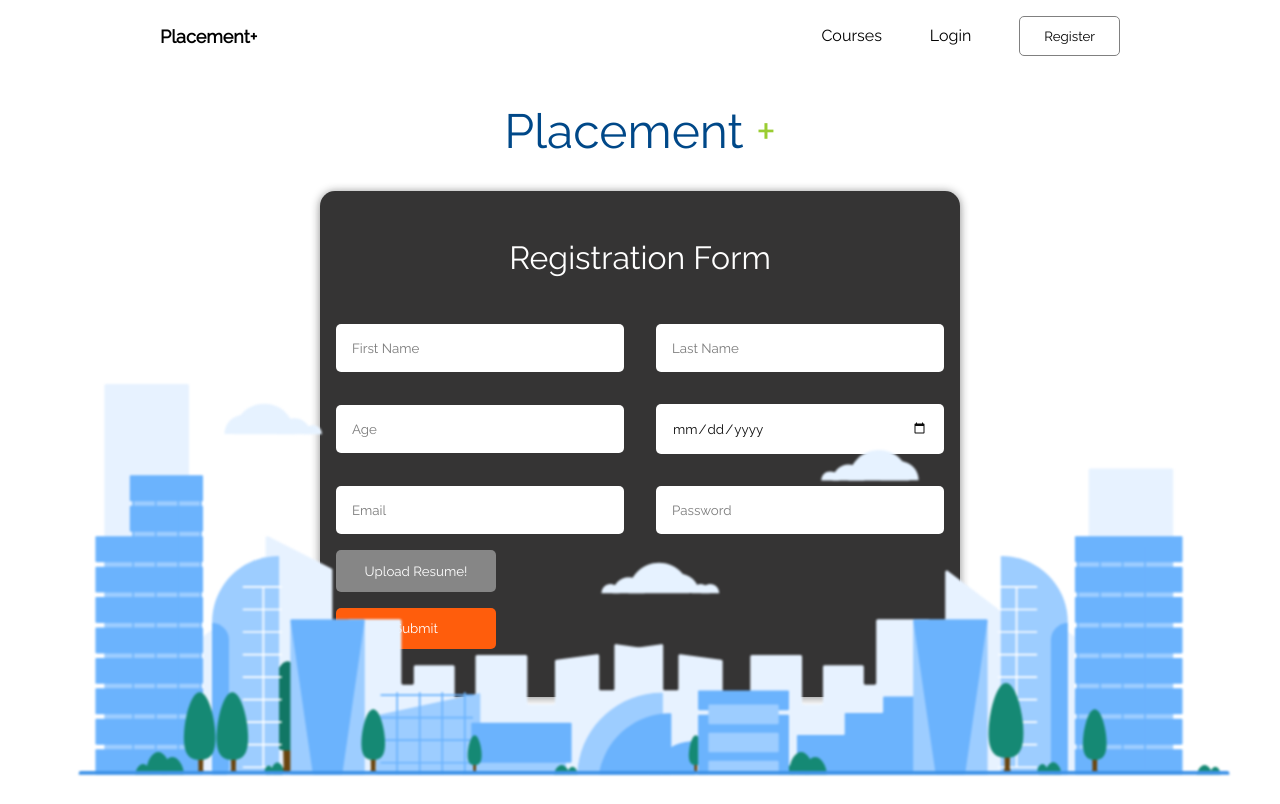
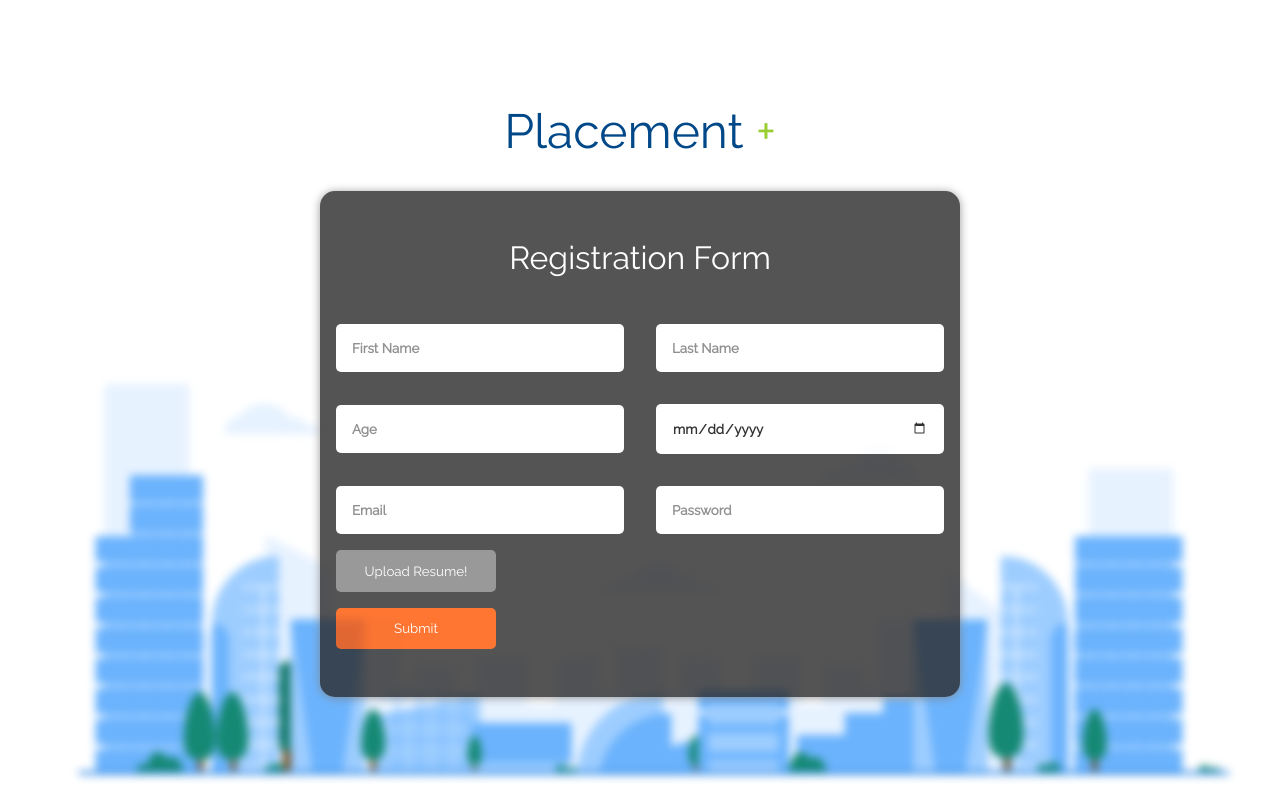
Before and after one commit to Phoenix6296/studies-zone-task, a React (Create React App) app: page /register in a window 1280 px wide. Built offline with nearby package versions, Linux system fonts and the light colour scheme.

Commit message:
Register modal done

```diff
--- a/src/Components/Register/Register.css
+++ b/src/Components/Register/Register.css
@@ -26,15 +26,15 @@
      box-shadow: 0px 1px 10px gray;
      gap: 2rem;
      border-radius: 15px;
-     opacity: 95%;
+     opacity: 80%;
+     z-index: 1;
  }
 
  img {
      height: 100vh;
      width: 100%;
-     filter: blur(1px);
-     /* filter: blur(4px); */
-     /* z-index: 0; */
+     filter: blur(4px);
+     z-index: 0;
  }
 
  .r-container>span {
@@ -47,6 +47,7 @@
  }
 
  form input {
+     font-weight: bold;
      z-index: 1;
      margin: 1rem;
      padding: 1rem;
--- a/src/Components/Register/Register.jsx
+++ b/src/Components/Register/Register.jsx
@@ -1,12 +1,11 @@
 import React from "react";
 import "./Register.css";
 import Navbar from "../Home/Navbar/Navbar";
-import BannerImage from '../../Assets/bannerImage.svg'
+import BannerImage from "../../Assets/bannerImage.svg";
 
 const Register = () => {
   return (
     <>
-      <Navbar />
       <div className="register">
         <span>
           Placement <span>+</span>
```
